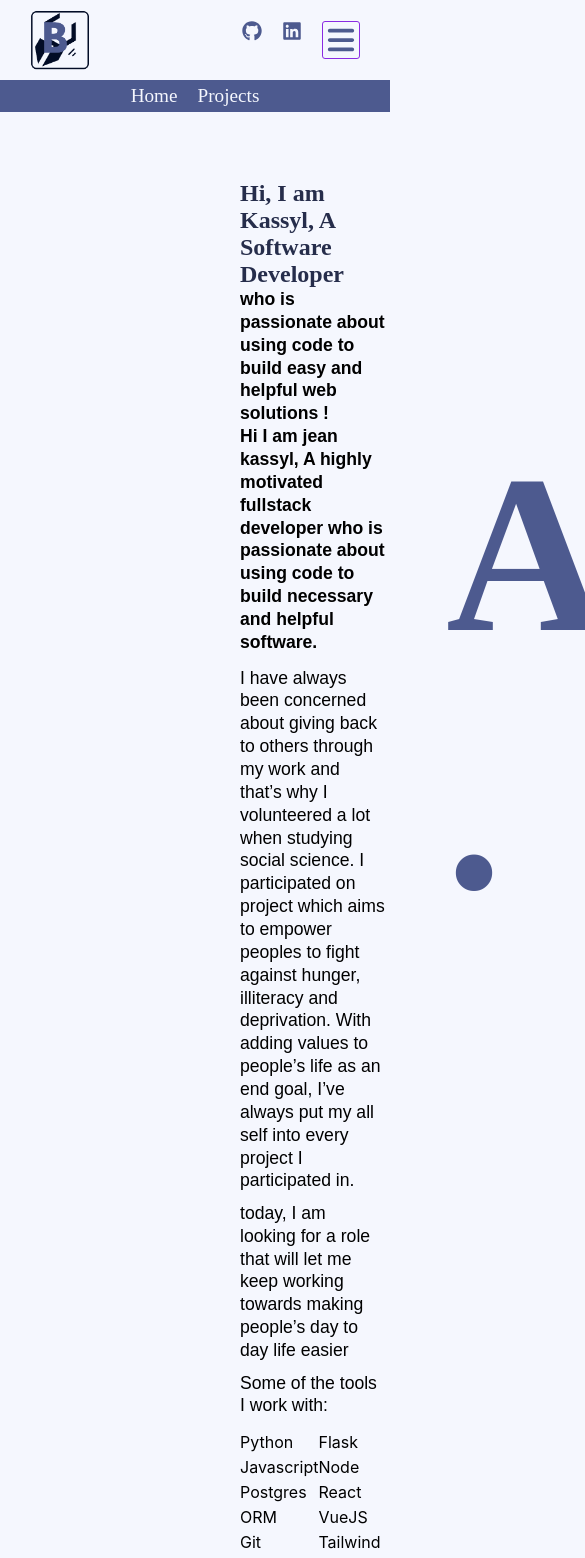
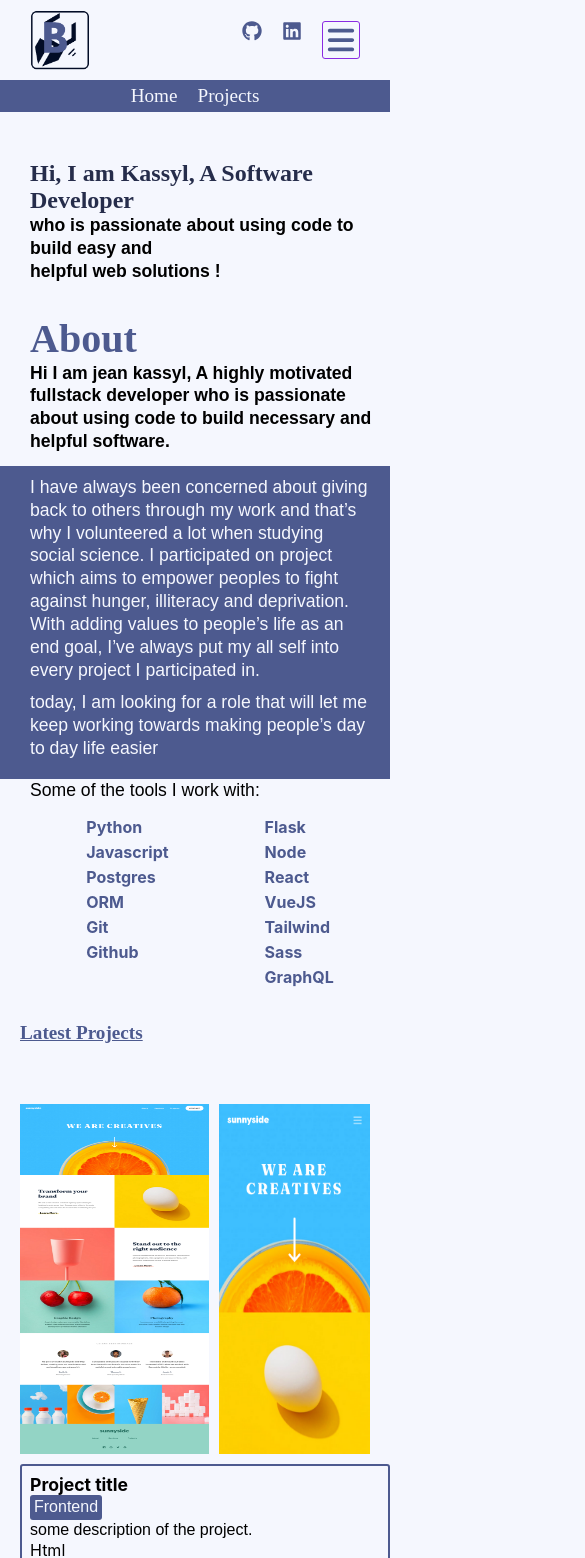
Before and after one commit to Jean-kassyl/kass-portofolio-v1, a React (Create React App) app: page / in a window 390 px wide. Shown: the top 1558 px of the page, 585 px wide, since content can reach past the window. Built offline with nearby package versions, Linux system fonts and the light colour scheme.

Commit message:
feat: add the mobile version of the main section

```diff
--- a/src/components/Home/index.js
+++ b/src/components/Home/index.js
@@ -9,18 +9,19 @@ const Home = () => {
         <div>
             <Header />
             <main>
-                <div>
+                <div className="padd">
                     <h1>Hi, I am Kassyl, A Software Developer</h1>
                     <p> who is passionate about using code to build easy and<br /> helpful web solutions <span>!</span></p>
                 </div>
 
                 <section className="about">
                     <div className="text">
-                        <p className="paragraph1">
+                        <p className="paragraph1 padd">
                             Hi I am jean kassyl,
                             A highly motivated fullstack developer who is passionate about using code to build
                             necessary and helpful software.
                         </p>
+                        <div className="mobile-back padd">
                             <p className="marg">
                                 I have always been concerned about giving back to others through my work and that’s why I volunteered a lot when studying social science.
                                 I participated on project which aims to empower peoples to fight against hunger, illiteracy and deprivation.
@@ -29,10 +30,11 @@ const Home = () => {
                             <p className="marg">
                                 today, I am looking for a role that will let me keep working towards making people’s day to day life easier
                             </p>
-                        <p className="marg">
+                        </div>
+                        <p className="marg padd">
                             Some of the tools I work with:
                         </p>
-                        <div className="skills">
+                        <div className="skills padd">
                             <ul>
                                 <li>Python</li>
                                 <li>Javascript</li>
@@ -53,7 +55,7 @@ const Home = () => {
                         </div>
                     </div>
                     <div>
-                        <h2 className="heading2"><span>About</span><span>.</span><span>/</span></h2>
+                        <h2 className="heading2 padd"><span>About</span><span>.</span><span>/</span></h2>
                     </div>
                 </section>
 
--- a/src/components/Home/index.scss
+++ b/src/components/Home/index.scss
@@ -78,3 +78,65 @@ p {
         gap: 50px;
     }
 }
+
+@media (max-width: $mobile-view){
+    main {
+        padding: 80px 0 5rem 0;
+
+        .padd {
+            padding-left: 30px;
+        }
+
+        & >  div {
+            margin-bottom: 2rem;
+        }
+
+        & > div p {
+            font-weight: bold;
+        }
+    }
+
+    .about {
+        flex-direction: column;
+
+        .text {
+            order: 2;
+            padding-right: 0;
+
+            .mobile-back {
+                background-color: $primary-color;
+                padding-right: 20px;
+                padding-block: 10px;
+
+                p {
+                    color: $secondary-color;
+                }
+
+            }
+
+            .skills {
+                justify-content: center;
+                gap: 6rem;
+
+
+                li {
+                    color: $primary-color;
+                    font-weight: bold;
+                }
+
+            }
+
+
+        }
+    }
+
+    .latest-projects {
+        margin-top: 30px;
+        padding: 0 20px;
+
+        .projects {
+            flex-direction: column;
+        }
+
+    }
+}
--- a/src/sass/_mixin.scss
+++ b/src/sass/_mixin.scss
@@ -13,4 +13,27 @@
         }
 
     }
+
+    @media (max-width: 412px){
+        .heading2 {
+            font-size: 2.5rem;
+            margin: 0;
+
+            span {
+                display: block;
+
+                &:nth-child(2){
+                    display: none;
+                }
+
+                &:last-child {
+                    display: none;
+                    text-align: right;
+                    padding-right: 50px;
+
+                }
+            }
+
+        }
+    }
 }
```
Lines whose indentation alone changed are shown as unchanged.
